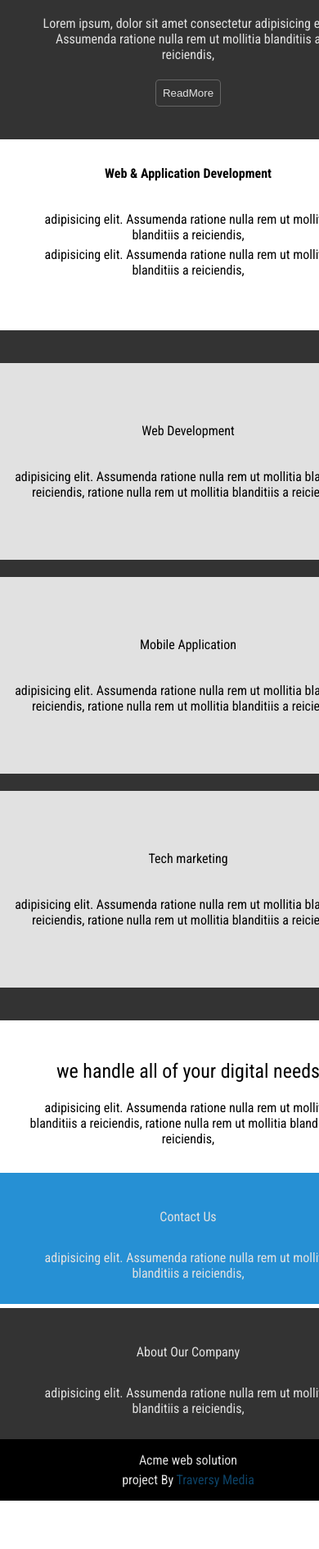
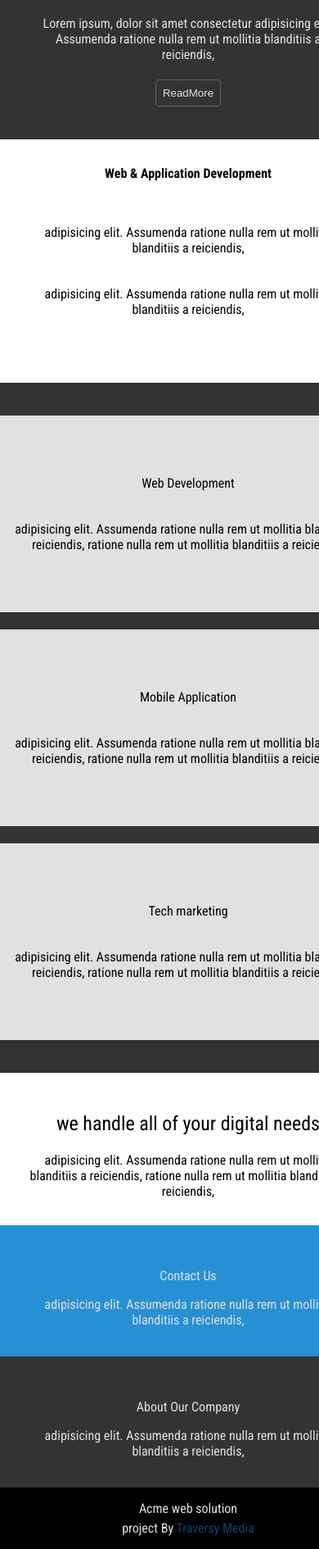
Before and after one commit to AmirmahdiSattari/AmirmahdiSattari_hw08_maktab90, a plain HTML site: page index.html in a window 390 px wide. Shown: the part 70-1960 px from the top of the page at 82% size. Before the commit the page ends 1901 px from the top, so only its background shows below. Drawn offline with Linux system fonts and the light colour scheme.

Commit message:
feature: bug Fix

```diff
--- a/css/stylesheet.css
+++ b/css/stylesheet.css
@@ -78,6 +78,9 @@ body{
     flex-direction: column;
     padding: var(--paddingMedium);
 }
+.dataPadding{
+    padding: var(--paddingSmall);
+}
 .dataContiner{
 
     flex-direction: row;
@@ -143,8 +146,7 @@ body{
 /* Media */
 @media only screen and (max-width: 600px){
     .header,.webApplication,.dataContiner,
-    .boxContainer,.data,.Contact,.contactUs,
-    .AboutOurCompany,.footer,.box {
+    .boxContainer,.data,.Contact,.footer,.box {
 
         display: flex;
         flex-direction: column;
@@ -153,6 +155,10 @@ body{
     .contactUs,
     .AboutOurCompany{
        width: 100%;
+       gap: 0px;
+    }
+    .Contact{
+        gap: 0px;
     }
 }
 
@@ -168,6 +174,10 @@ body{
     .contactUs,
     .AboutOurCompany{
         width: 100%;
+        gap:0px;
+    }
+    .Contact{
+        gap: 0px;
     }
 }
 @media only screen and (max-width: 161){
@@ -183,5 +193,9 @@ body{
     .contactUs,
     .AboutOurCompany{
         width: 100%;
+        gap: 0px;
+    }
+    .Contact{
+        gap: 0px;
     }
 }
--- a/index.html
+++ b/index.html
@@ -30,12 +30,12 @@
             Web & Application Development
         </div>
         <div class="dataContiner">
-         <div class="dataRight">
+         <div class="dataRight dataPadding">
             adipisicing elit. Assumenda
             ratione nulla rem ut mollitia
             blanditiis a reiciendis,
          </div>
-         <div class="dataLeft">
+         <div class="dataLeft dataPadding">
             adipisicing elit. Assumenda
             ratione nulla rem ut mollitia
             blanditiis a reiciendis,
```
